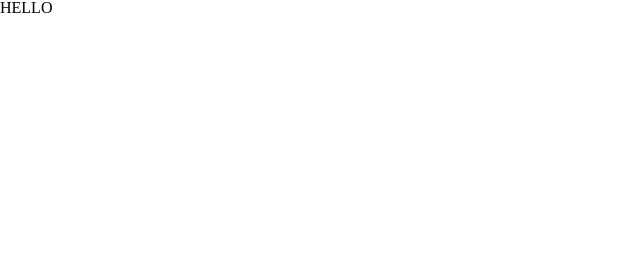
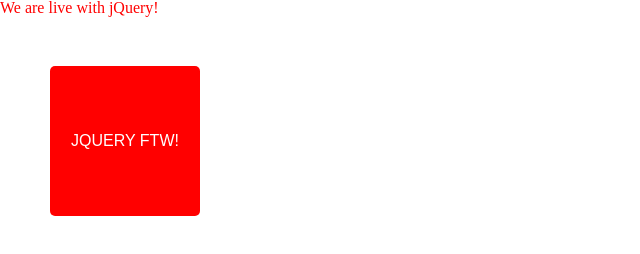
Before and after one commit to LigayaZatoichi/jQuery, a plain HTML site: page index.html in a window 1280 px wide. Shown: the whole page, without its empty margins (0-640 px from the left). Drawn offline with Linux system fonts and the light colour scheme.

Commit message:
Created DIV
For Testing

```diff
--- a/index.html
+++ b/index.html
@@ -7,7 +7,13 @@
 </head>
 
 <body>
-    <p>HELLO</p>
+    <p>We are live with jQuery!</p>
+
+    <div>
+
+        JQUERY FTW!
+
+    </div>
 </body>
 
 </html>
--- a/js/main.js
+++ b/js/main.js
@@ -0,0 +1,5 @@
+// jQuery
+
+$(document).ready(function(){
+
+});
--- a/js/min/main-min.js
+++ b/js/min/main-min.js
@@ -0,0 +1 @@
+$(document).ready(function(){});
--- a/stylesheets/sass/main.scss
+++ b/stylesheets/sass/main.scss
@@ -1,7 +1,27 @@
 // MAIN SASS FILE
-
 
 
 // IMPORTS
 
-@import 'helpers/reset'
+@import 'helpers/reset';
+
+// VARIABLES
+$squareSize: 150px;
+
+
+p {
+  color: red;
+}
+
+div {
+  height: $squareSize;
+  width: $squareSize;
+  background-color: red;
+  border-radius: 5px;
+  text-align: center;
+  line-height: $squareSize;
+  margin: 50px;
+  text-transform: uppercase;
+  font-family: sans-serif;
+  color: #fff;
+}
```
Also changed, not shown: stylesheets/css/main.css.
